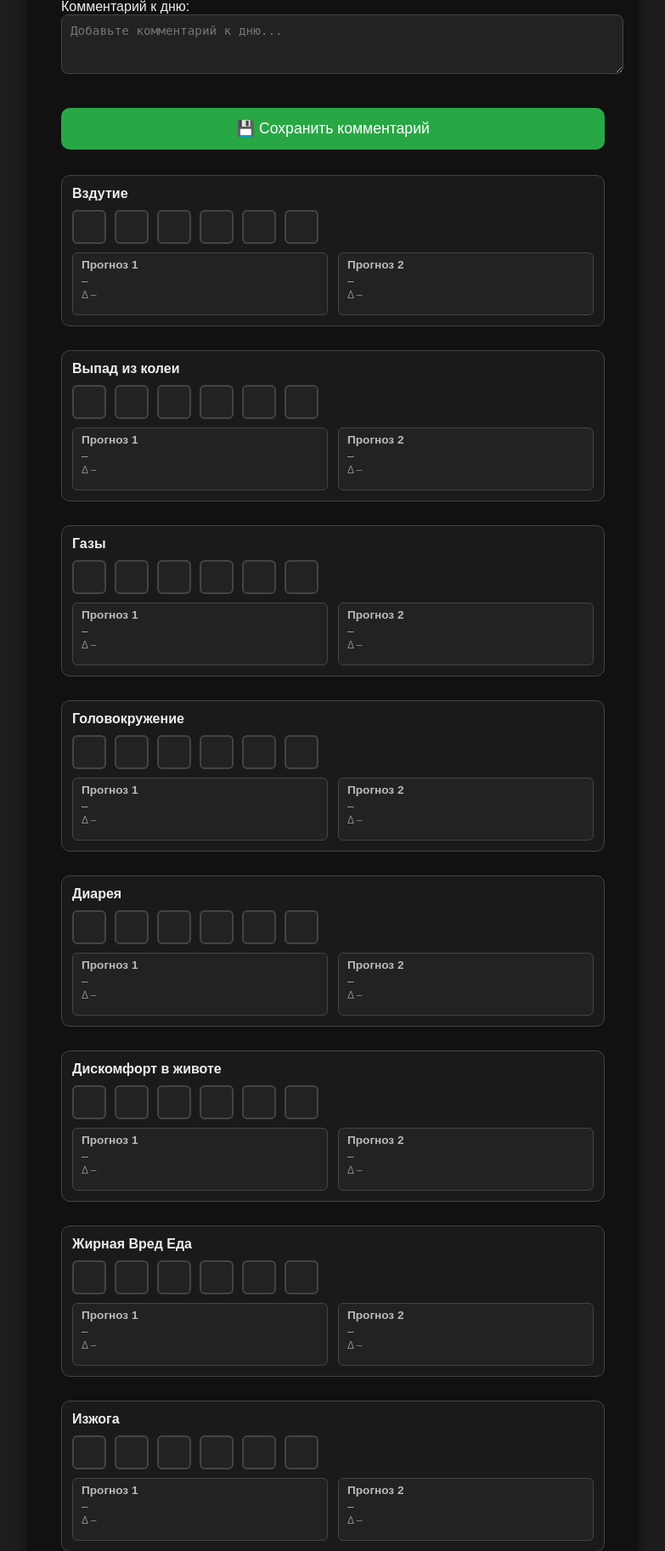
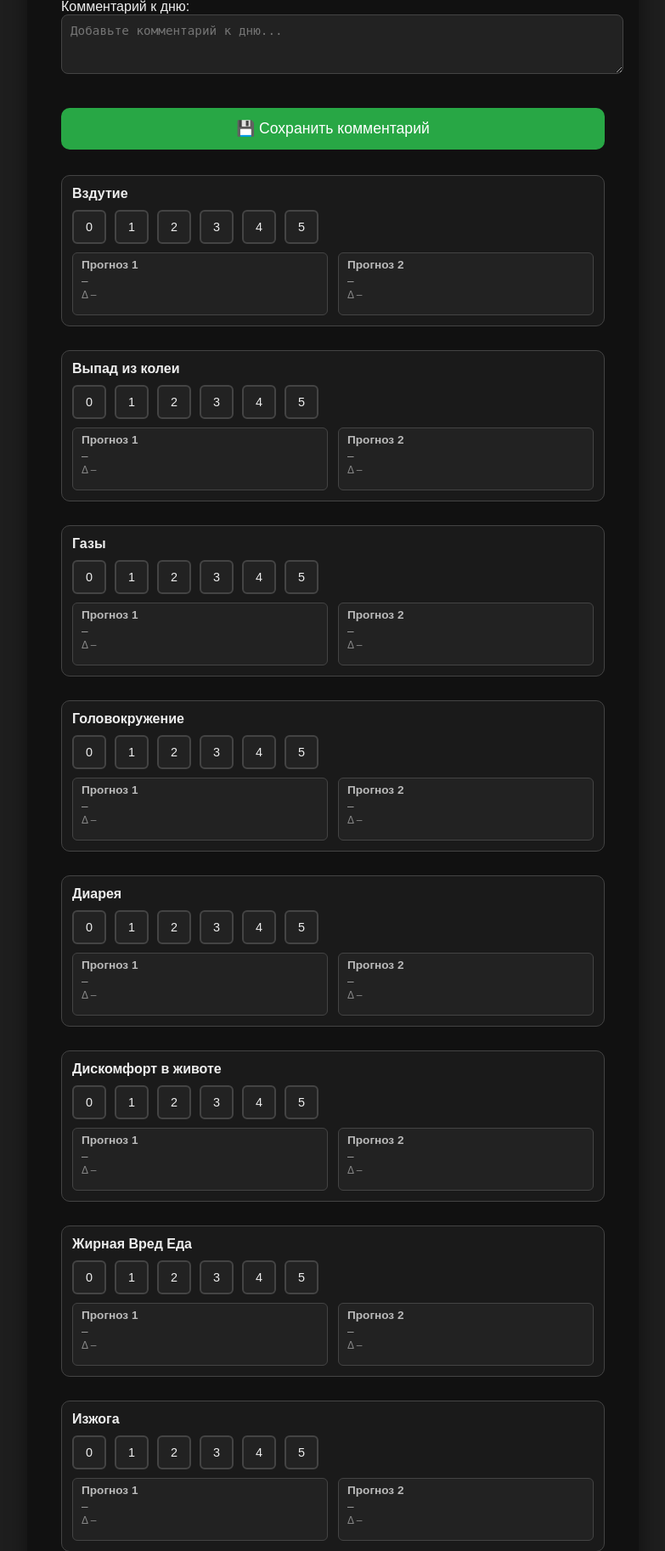
Before and after one commit to Skreaper777/diary_analytic, a Django app: page /add/ in a window 1280 px wide. Shown: the part 176-2001 px from the top of the page at 85% size, without its empty margins (248-1031 px from the left). Run offline with Django 5.2, Linux system fonts and the light colour scheme; data comes from the database, SQL or seed files in the repository; both versions use the stored data as it was after the commit.

Commit message:
v 1.0.8 stable Приступаю к доработке фронта. Параметры в верстке отображаются.

```diff
--- a/diary_analytic/templates/diary_analytic/add_entry.html
+++ b/diary_analytic/templates/diary_analytic/add_entry.html
@@ -166,7 +166,7 @@
         <div class="param-title">{{ param.name }}</div>
         <div class="rating-buttons">
           {% for i in "012345"|make_list %}
-            {% with val=i|stringformat:"d" %}
+            {% with val=i %}
               {% if values_map|get:param.key == val|float %}
                 <button class="value-button selected" data-value="{{ val }}">{{ val }}</button>
               {% else %}
@@ -193,6 +193,6 @@
     {% endfor %}
   </div>
 
-  <script src="{% static 'diary/js/diary.js' %}"></script>
+  <script src="{% static 'js/diary.js' %}"></script>
 </body>
 </html>
--- a/diary_analytic/templatetags/diary_filters.py
+++ b/diary_analytic/templatetags/diary_filters.py
@@ -30,13 +30,13 @@
     Пользовательский фильтр для преобразования строки в число с плавающей точкой.
 
     Args:
-        value: Значение для преобразования в float
+        value: Значение для преобразования (строка или число)
 
     Returns:
-        float: Число с плавающей точкой
+        float: Число с плавающей точкой или 0.0 в случае ошибки
 
     Пример использования в шаблоне:
-        {{ "123.45"|float }}
+        {{ "3.14"|float }}
     """
     try:
         return float(value)
```
Also changed, not shown: db.sqlite3.
